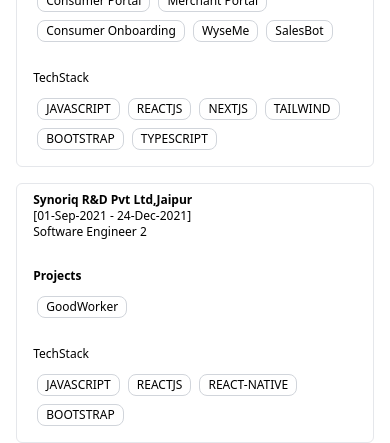
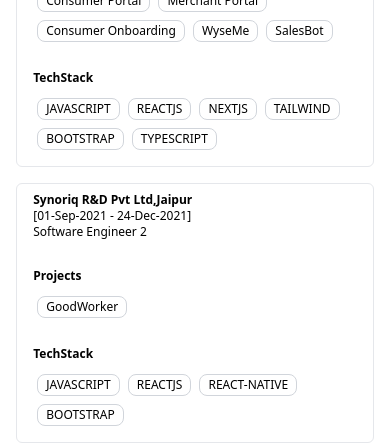
Before and after one commit to Madhusudan707/xdev200-portfolio, a Next.js app: page /experience in a window 390 px wide. Shown: the part 307-750 px from the top of the page. Built offline with nearby package versions, Linux system fonts and the light colour scheme.

Commit message:
update: techstack font style

```diff
--- a/src/components/ExperienceCard/TechStackExperience.tsx
+++ b/src/components/ExperienceCard/TechStackExperience.tsx
@@ -6,7 +6,10 @@
 }) => {
   return (
     <FlexBoxContainer className="flex-col py-1 lg:w-3/12 lg:gap-y-0 gap-y-2">
-      <Paragraph text="TechStack" className="text-xs lg:text-center " />
+      <Paragraph
+        text="TechStack"
+        className="text-xs lg:text-center font-bold "
+      />
       <FlexBoxContainer className="flex-wrap lg:justify-center ">
         {techStack.map((item) => (
           <Chip key={item} className="bg-white text-black font-light">
```
